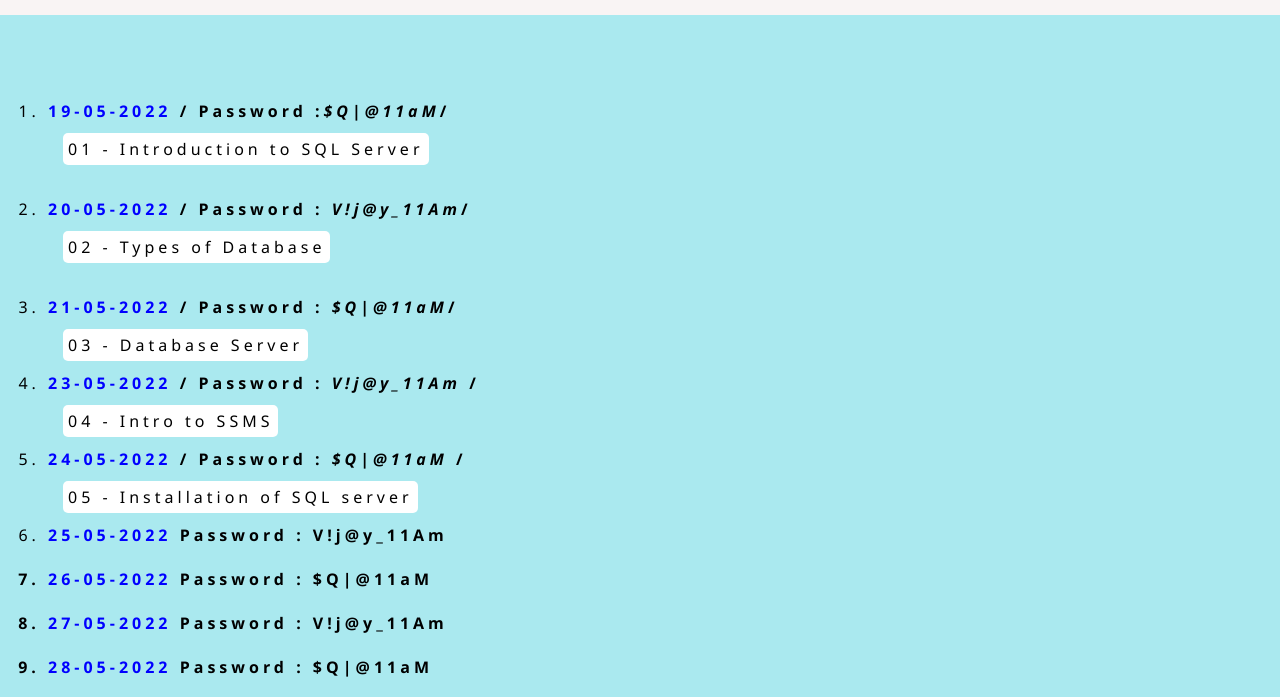
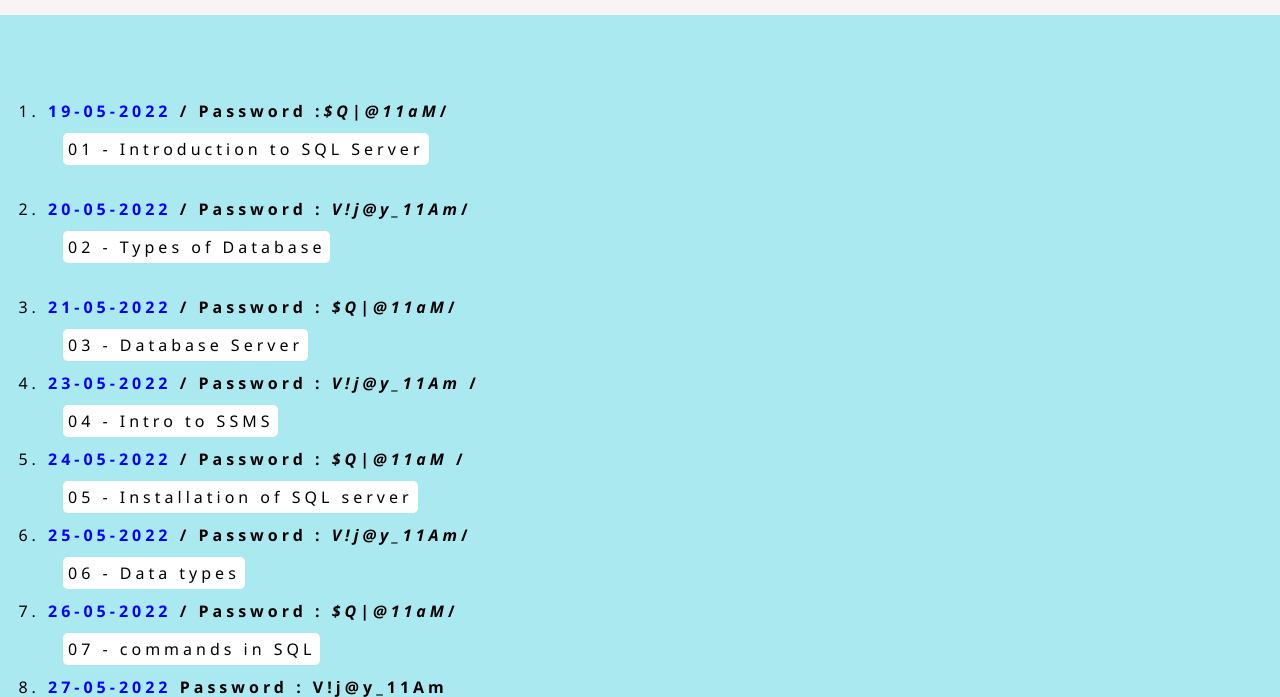
Before and after one commit to Juveria-Dalvi/SQL-SERVER, a plain HTML site: page SQL/index.html in a window 1280 px wide. Shown: the part 96-793 px from the top of the page. Drawn offline with Linux system fonts and the light colour scheme.

Commit message:
Add files via upload

```diff
--- a/SQL/index.html
+++ b/SQL/index.html
@@ -61,8 +61,24 @@
                     05 - Installation of SQL server </a>
             </p>
             <!-- -------------------->
-            <li><a class="v-link" href="https://vimeo.com/714338818">25-05-2022</a><b> Password : V!j@y_11Am</li><br>
-            <li><a class="v-link" href="https://vimeo.com/714338998">26-05-2022</a><b> Password : $Q|@11aM</li><br>
+            <li><a class="v-link" href="https://vimeo.com/714338818">25-05-2022</a>
+                <span class="pass">/ Password :<span class="code"> V!j@y_11Am</span>/</span>
+            </li>
+            <p>
+                <a class="notes" href="../SQL notes/06 -Data types.txt" download>
+                    06 - Data types</a>
+            </p>
+            <!-- -------------------->
+            <li>
+                <a class="v-link" href="https://vimeo.com/714338998">26-05-2022</a>
+                <span class="pass">/ Password :<span class="code"> $Q|@11aM</span>/</span>
+
+            </li>
+            <p>
+                <a class="notes" href="../SQL notes/07 - commands in SQL.txt" download>
+                    07 - commands in SQL </a>
+            </p>
+            <!-- -------------------->
             <li><a class="v-link" href="https://vimeo.com/714382664">27-05-2022</a><b> Password : V!j@y_11Am</li><br>
             <li><a class="v-link" href="https://vimeo.com/714707308">28-05-2022</a><b> Password : $Q|@11aM</li><br>
             <li><a class="v-link" href="https://vimeo.com/715139023">30-05-2022</a><b> Password : V!j@y_11Am</li><br>
```
